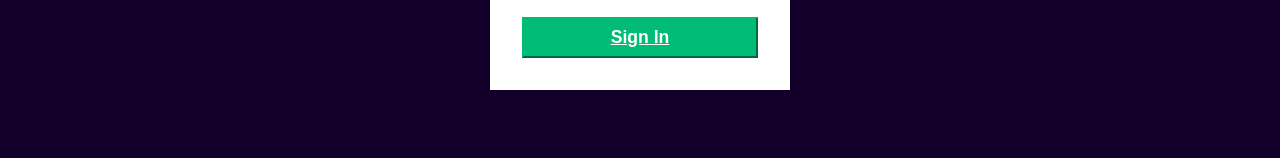
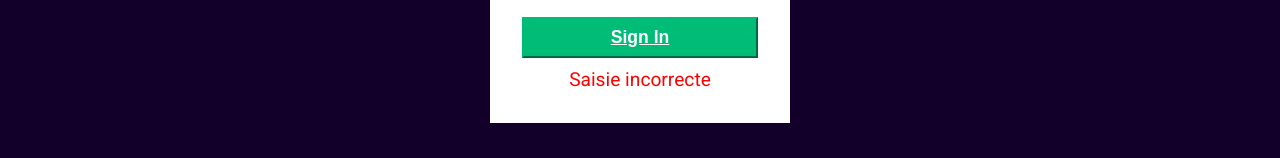
Before and after one commit to PeggyPft/ArgentBank_Projet11, a React (Vite) app in the folder Front-end/: page /sign-in in a window 1280 px wide. Both pictures are taken after typing "name@example.com", "Sample123" into the empty fields and a click on the button "Sign In". Shown: the part 487-645 px from the top of the page. Built offline with nearby package versions, Linux system fonts and the light colour scheme; no server answers.

Commit message:
Add message if input error

```diff
--- a/Front-end/src/pages/Sign_In.jsx
+++ b/Front-end/src/pages/Sign_In.jsx
@@ -14,6 +14,7 @@ const Sign_In = () => {
     });
 
     const [rememberMe, setRememberMe] = useState(true);
+    const [error, setError] = useState('');
 
     const dispatch = useDispatch();
     const navigate = useNavigate();
@@ -84,6 +85,7 @@ const Sign_In = () => {
             }
         } catch (error) {
             console.error('Erreur lors de la soumission du formulaire:', error);
+            setError('Saisie incorrecte')
         }
     };
 
@@ -107,6 +109,7 @@ const Sign_In = () => {
                         <label htmlFor="remember-me">Remember me</label>
                     </div>
                     <button type="submit" className="sign-in-button">Sign In</button>
+                    {error && <div className="error_Message">{error}</div>}
                 </form>
         </section>
       </main>
--- a/Front-end/src/pages/Sign_In.scss
+++ b/Front-end/src/pages/Sign_In.scss
@@ -51,6 +51,12 @@
             cursor: pointer;
             text-decoration: underline;
         }
+
+        .error_Message {
+            margin-top: 10px;
+            color: red;
+            font-size: 1.2rem;
+        }
     }
 
 
```
